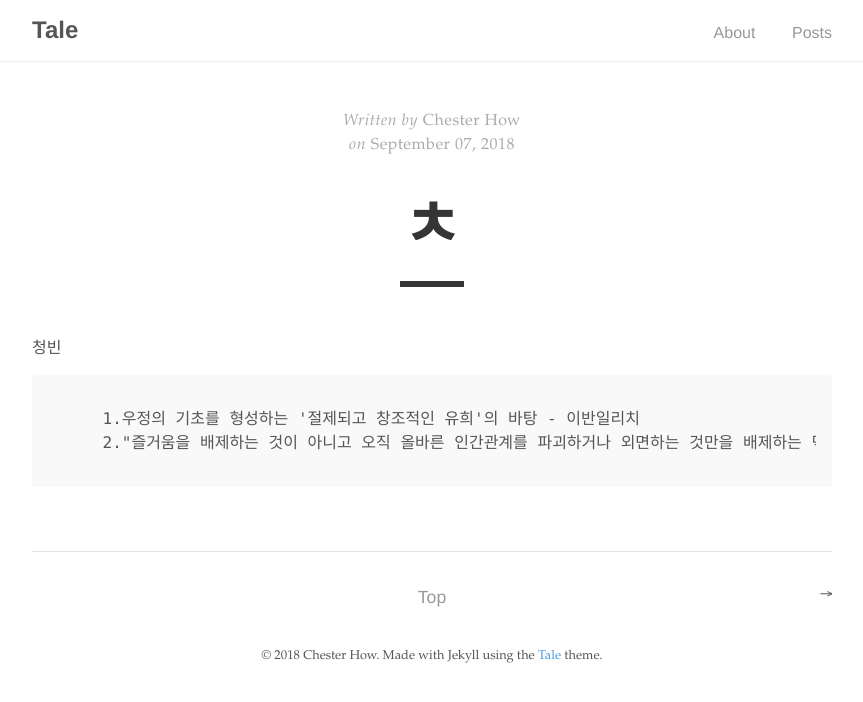
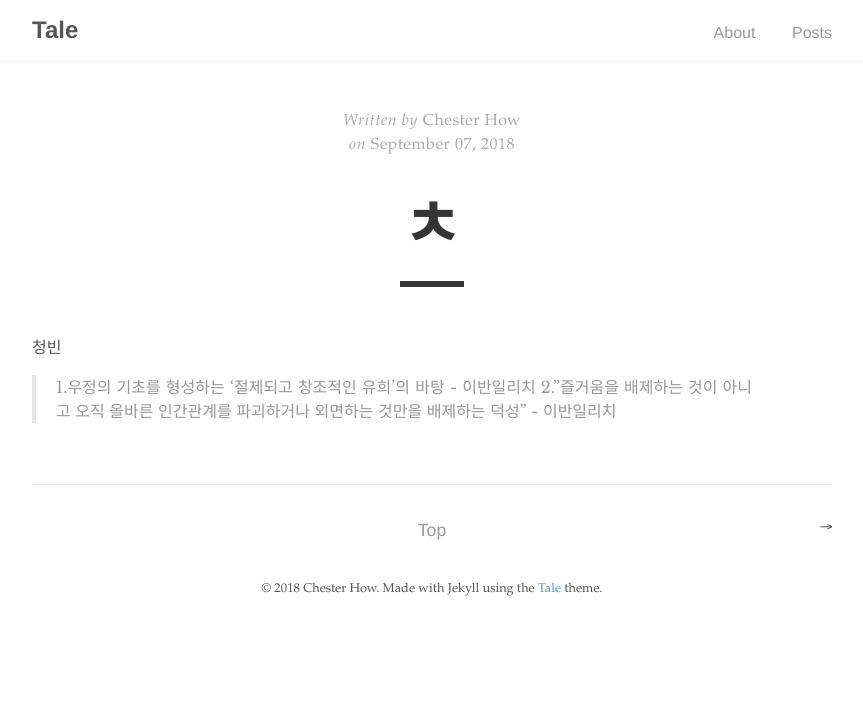
Before and after one commit to frotime/frotime.github.io, a Jekyll site: the page built from _posts/2018-09-07-ㅊ.md, in a window 1280 px wide. Shown: the top 702 px of the page, without its empty margins (208-1071 px from the left). Built offline with Jekyll 4.4.1, drawn with Linux system fonts in a browser that asks for light colours; our own code applies the rules of GitHub Pages for plain Markdown files.

Commit message:
청빈 수정

````diff
--- a/_posts/2018-09-07-ㅊ.md
+++ b/_posts/2018-09-07-ㅊ.md
@@ -1,5 +1,3 @@
 청빈
-```
-    1.우정의 기초를 형성하는 '절제되고 창조적인 유희'의 바탕 - 이반일리치
-    2."즐거움을 배제하는 것이 아니고 오직 올바른 인간관계를 파괴하거나 외면하는 것만을 배제하는 덕성" - 이반일리치
-```
+>   1.우정의 기초를 형성하는 '절제되고 창조적인 유희'의 바탕 - 이반일리치
+>   2."즐거움을 배제하는 것이 아니고 오직 올바른 인간관계를 파괴하거나 외면하는 것만을 배제하는 덕성" - 이반일리치
````
